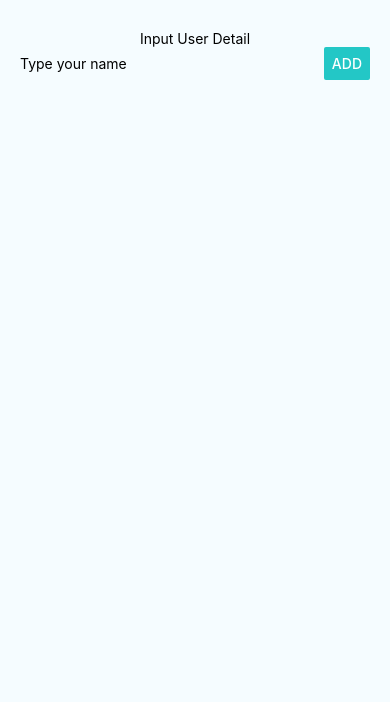
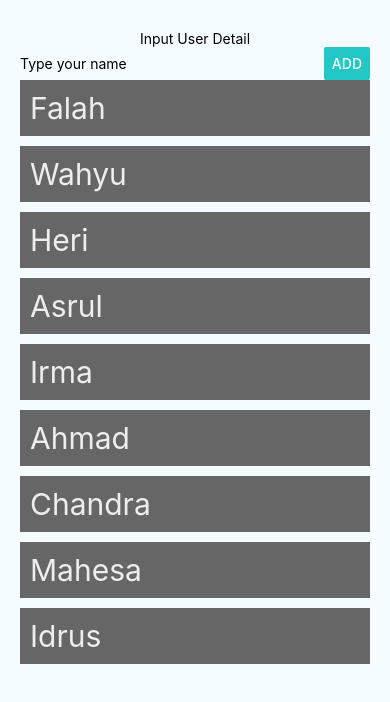
Before and after one commit to kresnahendri/SimpleRN, a React Native app: screen / in a window 390 px wide. Shown: the top 702 px of the page. Built offline with nearby package versions, Linux system fonts and the light colour scheme.

Commit message:
Add user list

```diff
--- a/App.js
+++ b/App.js
@@ -1,13 +1,28 @@
 import React, {Component} from 'react'
-import {Platform, StyleSheet, Text, View} from 'react-native'
+import { StyleSheet, Text, View} from 'react-native'
 import UserInput from './src/components/users/UserInput'
+import UserList from './src/components/users/UserList'
+export default class App extends Component {
+  state = {
+    users: [
+      { name: 'Falah' },
+      { name: 'Wahyu' },
+      { name: 'Heri' },
+      { name: 'Asrul' },
+      { name: 'Irma' },
+      { name: 'Ahmad' },
+      { name: 'Chandra' },
+      { name: 'Mahesa' },
+      { name: 'Idrus' }
+    ]
+  }
 
-export default class App extends Component {
   render() {
     return (
       <View style={styles.container}>
         <Text>Input User Detail</Text>
         <UserInput />
+        <UserList users={this.state.users}/>
       </View>
     )
   }
@@ -17,6 +32,7 @@ const styles = StyleSheet.create({
   container: {
     flex: 1,
     paddingTop: 30,
+    paddingHorizontal: 20,
     justifyContent: 'flex-start',
     alignItems: 'center',
     backgroundColor: '#F5FCFF',
--- a/src/components/users/UserInput.js
+++ b/src/components/users/UserInput.js
@@ -25,8 +25,7 @@ const styles = StyleSheet.create({
     display: 'flex',
     flexDirection: 'row',
     width: '100%',
-    justifyContent: 'space-between',
-    paddingHorizontal: 20
+    justifyContent: 'space-between'
   }
 })
 
--- a/src/components/users/UserItem.js
+++ b/src/components/users/UserItem.js
@@ -0,0 +1,29 @@
+import React from 'react'
+import { Text, View, StyleSheet } from 'react-native'
+
+const UserItem = (props) => {
+  const { user } = props
+
+  return (
+    <View style={styles.container}>
+      <Text style={styles.text}>{user.name}</Text>
+    </View>
+  )
+}
+
+const styles = StyleSheet.create({
+  container: {
+    display: 'flex',
+    flexDirection: 'row',
+    backgroundColor: '#666',
+    padding: 10,
+    marginBottom: 10,
+    width: '100%'
+  },
+  text: {
+    color: '#eee',
+    fontSize: 30,
+  }
+})
+
+export default UserItem
--- a/src/components/users/UserList.js
+++ b/src/components/users/UserList.js
@@ -0,0 +1,38 @@
+import React from 'react'
+import { View, Text, StyleSheet, ScrollView } from 'react-native'
+import UserItem from './UserItem'
+
+const UserList = (props) => {
+  const { users } = props
+
+  return (
+    <ScrollView style={styles.scroll}>
+      <View style={styles.container}>
+        {
+          users.map((user, index) => (
+            <UserItem key={index} user={user} />
+          ))
+        }
+      </View>
+    </ScrollView>
+  )
+}
+
+const styles = StyleSheet.create({
+  scroll: {
+    width: '100%'
+  },
+  container: {
+    display: 'flex',
+    justifyContent: 'flex-start',
+    alignItems: 'flex-start',
+    width: '100%'
+  },
+  title: {
+    fontSize: 20,
+    fontWeight: 'bold',
+    marginVertical: 20,
+  }
+})
+
+export default UserList
```
